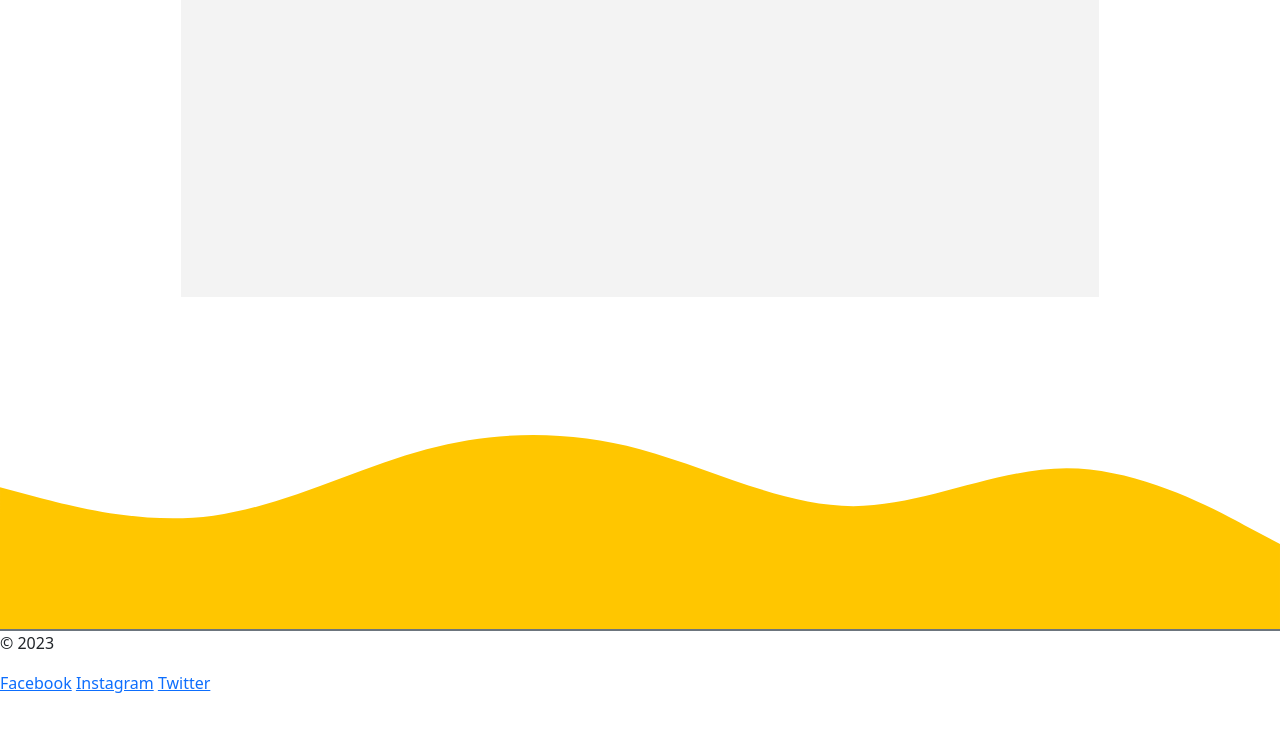
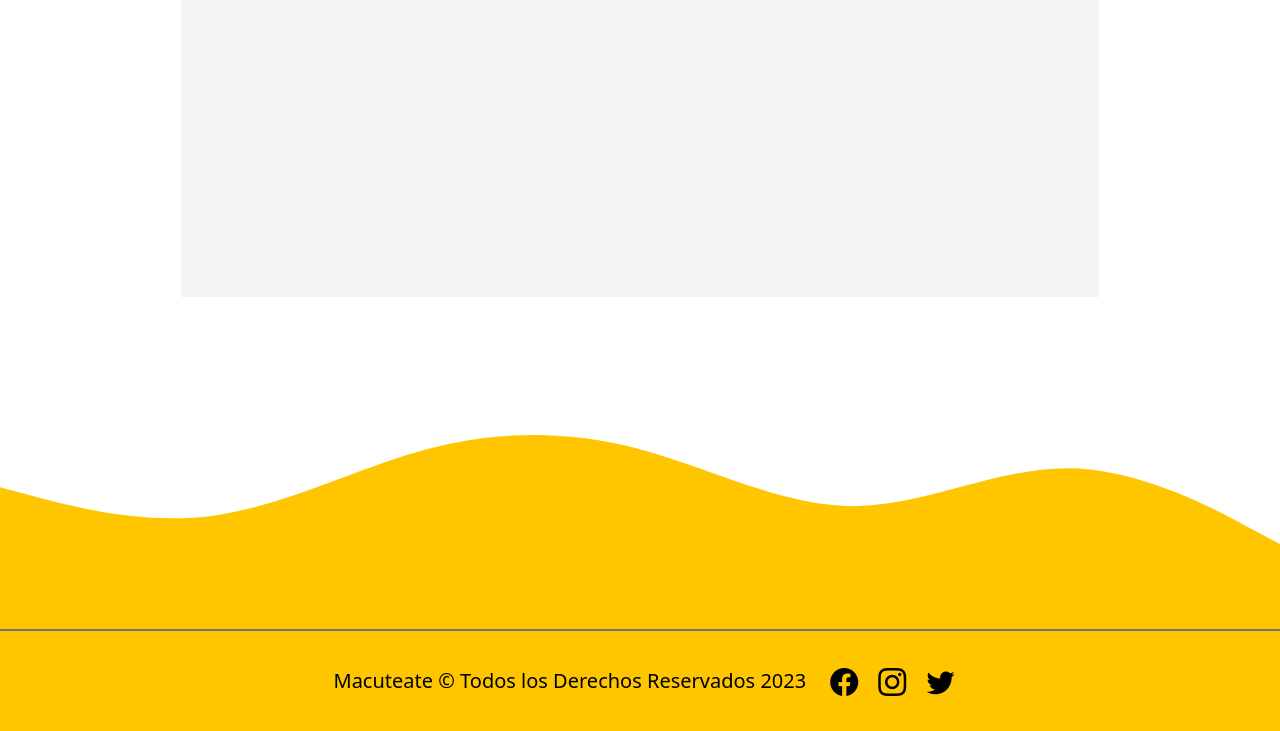
Before and after one commit to EduardoLoreto/MacuteateWeb, a plain HTML site: page index.html in a window 1280 px wide. Shown: the part 3549-4280 px from the top of the page. Before the commit the page ends 4244 px from the top, so only its background shows below. Drawn offline with nearby package versions, Linux system fonts and the light colour scheme.

Commit message:
terminacion del footer

```diff
--- a/css/style.css
+++ b/css/style.css
@@ -102,6 +102,23 @@ header {
 }
 
 
+/*========================= Footer ================================*/
+
+footer {
+    background: #FFC600;
+    min-height: 100px;
+}
+
+footer p {
+    color: black;
+    text-align: center;
+}
+
+#iconos i {
+    font-size: 28px;
+    padding: 0 8px;
+    color: black;
+}
 
 
 /*=========================MEDIA QUERIES PANTALLA ANCHA================================*/
--- a/index.html
+++ b/index.html
@@ -10,6 +10,7 @@
   <meta name="keywords" content="Macuteate Tienda de mascotas online" />
   <title>Macuteate | Tienda para Mascotas Online</title>
   <link rel="shortcut icon" href="./img/Logo Macuteate WEB.png" type="image/x-icon">
+  <link rel="stylesheet" href="https://cdn.jsdelivr.net/npm/bootstrap-icons@1.10.5/font/bootstrap-icons.css">
   <link rel="stylesheet" href="./css/style.css">
   <link rel="stylesheet" href="./sass/main.css">
 
@@ -210,14 +211,16 @@
     </div>
   </section>
 
-  <footer>
+  <!--                            footer                                        -->
+
+  <footer class="w-100 d-flex align-items-center justify-content-center flex-wrap">
     <div>
-      <p>&copy; 2023</p>
+      <p class="fs-5 px-3 pt-3">Macuteate &copy; Todos los Derechos Reservados 2023</p>
     </div>
-    <div>
-      <a href="#">Facebook</a>
-      <a href="#">Instagram</a>
-      <a href="#">Twitter</a>
+    <div id="iconos">
+      <a href="#"><i class="bi bi-facebook"></i></a>
+      <a href="#"><i class="bi bi-instagram"></i></a>
+      <a href="#"><i class="bi bi-twitter"></i></a>
     </div>
   </footer>
 
```
